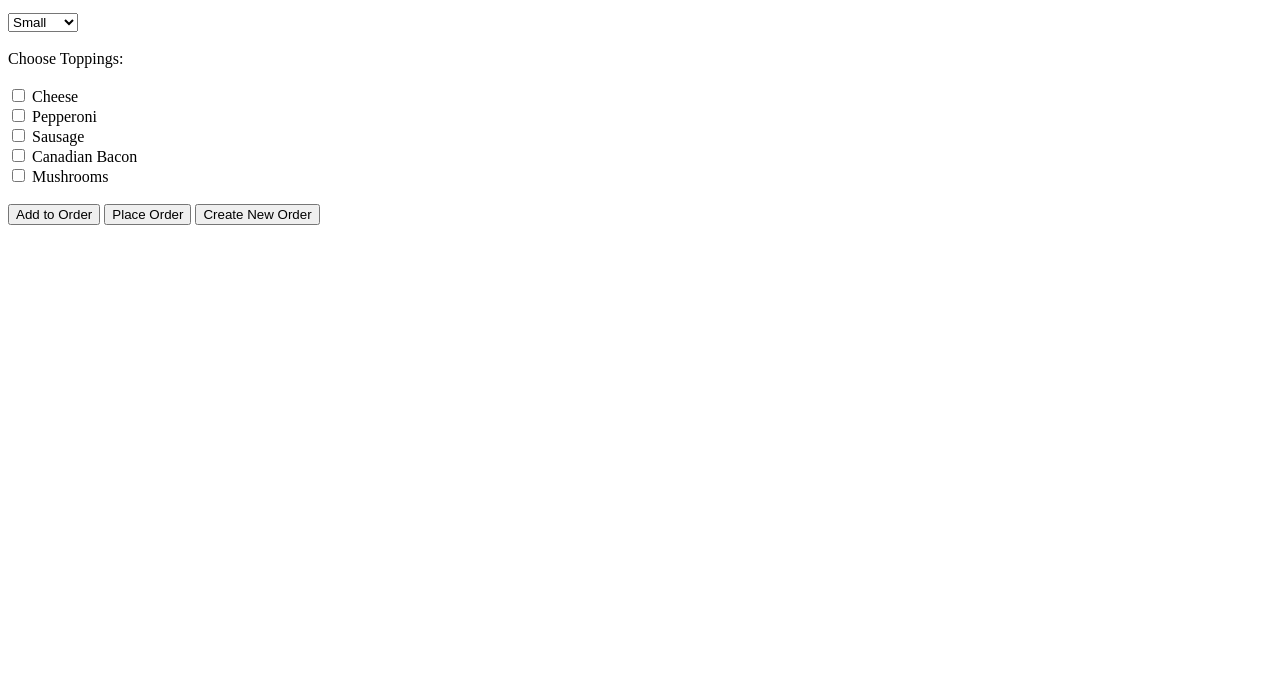
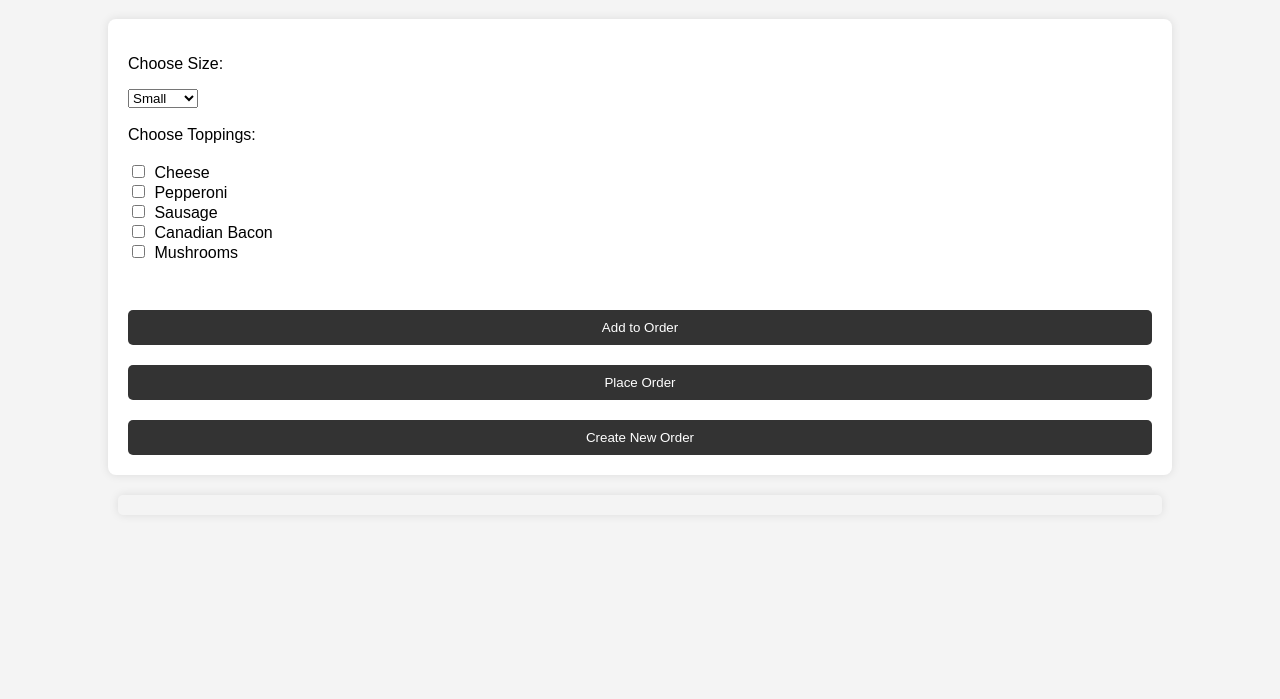
Before and after one commit to genecourtney7/Marks.pizza.parlor, a plain HTML site: page index.html in a window 1280 px wide. Shown: the part 101-800 px from the top of the page. Drawn offline with Linux system fonts and the light colour scheme.

Commit message:
I add some style to the page with css

```diff
--- a/CSS/styles.css
+++ b/CSS/styles.css
@@ -0,0 +1,54 @@
+body {
+    font-family: Arial, sans-serif;
+    background-color: #f4f4f4;
+    margin: 0;
+    padding: 0;
+  }
+
+  h1 {
+    color: #444;
+    text-align: center;
+    padding: 20px 0;
+  }
+
+  form {
+    width: 80%;
+    margin: 0 auto;
+    background-color: #fff;
+    padding: 20px;
+    border-radius: 8px;
+    box-shadow: 0 0 10px rgba(0, 0, 0, 0.1);
+  }
+
+  label {
+    display: block;
+    margin-bottom: 10px;
+  }
+
+  input[type=checkbox] {
+    margin-right: 5px;
+  }
+
+  button {
+    display: block;
+    width: 100%;
+    padding: 10px;
+    margin-top: 20px;
+    color: #fff;
+    background-color: #333;
+    border: none;
+    border-radius: 5px;
+  }
+
+  button:hover {
+    background-color: #444;
+  }
+
+  #results {
+    width: 80%;
+    margin: 20px auto;
+    padding: 10px;
+    border-radius: 5px;
+    box-shadow: 0 0 10px rgba(0, 0, 0, 0.1);
+    text-align: center;
+  }
--- a/index.html
+++ b/index.html
@@ -6,7 +6,7 @@
 	<title>Pizza Parlor</title>
 </head>
 <body>
-  <h1>Pizza Parlor</h1>
+  <h1>Marks Pizza Parlor</h1>
 <form>
   <p>Choose Size:</p>
   <select id="size">
```
